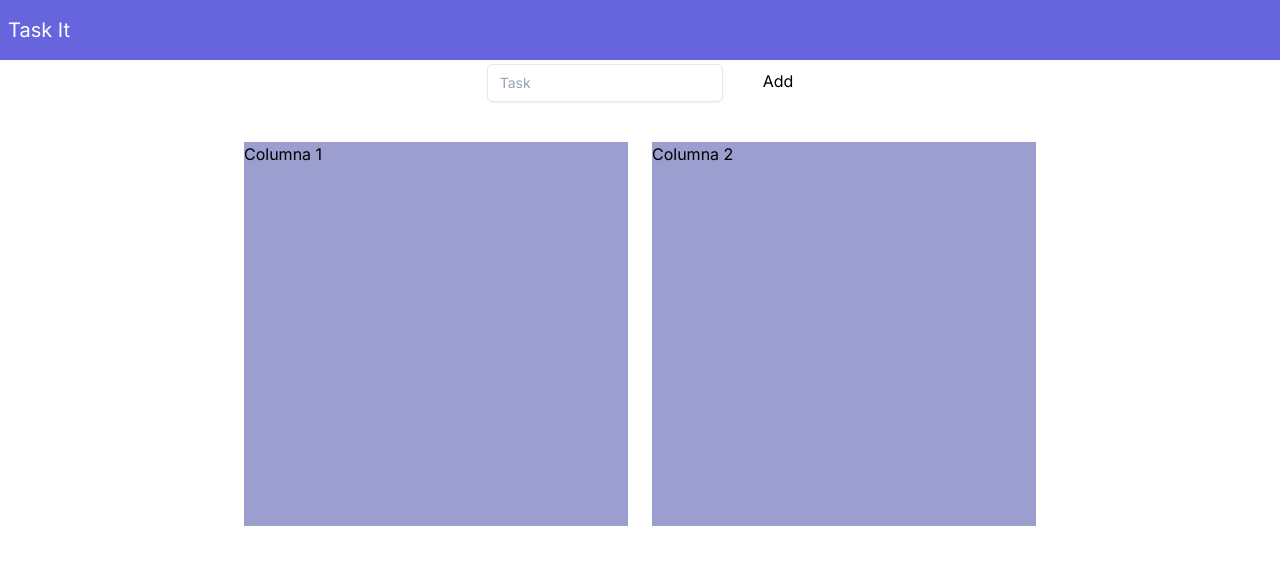
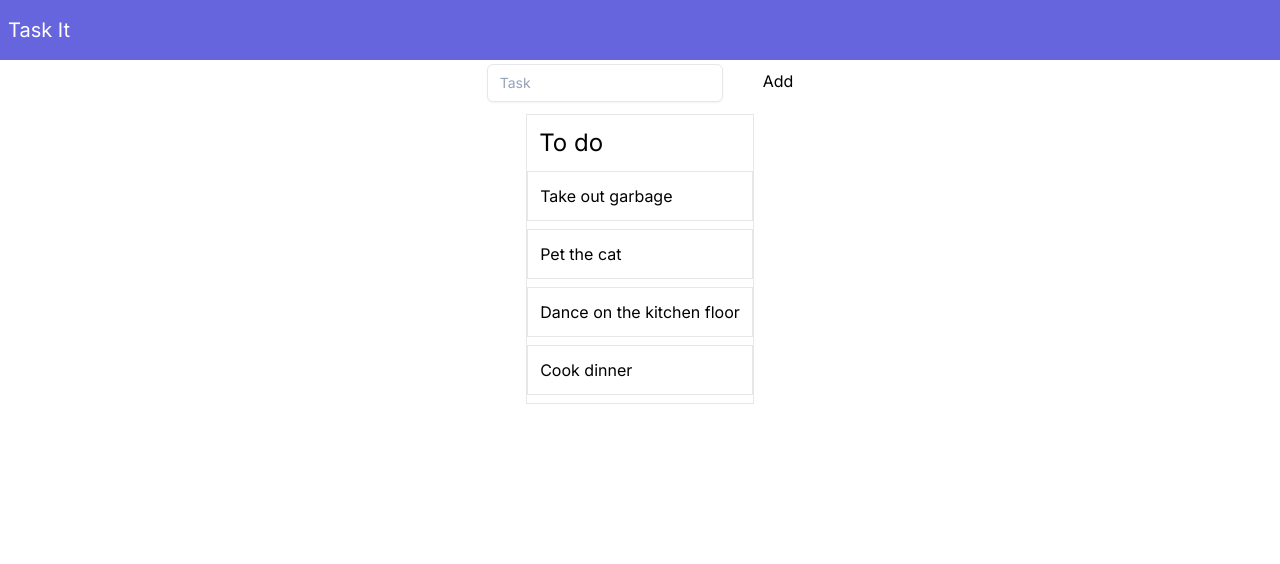
Before and after one commit to lmhmDev/task-it, a Next.js app: page / in a window 1280 px wide. Shown: the top 564 px of the page. Built offline with nearby package versions, Linux system fonts and the light colour scheme.

Commit message:
changed dnd library

```diff
--- a/package.json
+++ b/package.json
@@ -9,6 +9,9 @@
     "lint": "next lint"
   },
   "dependencies": {
+    "@dnd-kit/core": "^6.0.8",
+    "@dnd-kit/sortable": "^7.0.2",
+    "@dnd-kit/utilities": "^3.2.1",
     "@types/node": "20.5.2",
     "@types/react": "18.2.20",
     "@types/react-dom": "18.2.7",
@@ -18,8 +21,6 @@
     "next": "13.4.19",
     "postcss": "8.4.28",
     "react": "18.2.0",
-    "react-dnd": "^16.0.1",
-    "react-dnd-html5-backend": "^16.0.1",
     "react-dom": "18.2.0",
     "typescript": "5.1.6",
     "zustand": "^4.4.1"
--- a/src/app/page.tsx
+++ b/src/app/page.tsx
@@ -5,13 +5,14 @@ import Card from '@/components/card';
 import Column from '@/components/column';
 import { useState } from 'react';
 import useStore from '../utils/store';
+import { DragDropContext, Draggable, Droppable } from 'react-beautiful-dnd';
 
 export default function Home() {
 
   const [value, setValue] = useState('')
   const tasks = useStore((state) => state.tasks)
-  const column1 = useStore((state) => state.column1)
-  const column2 = useStore((state) => state.column2)
+  const columns = useStore((state) => state.columns)
+  const columnOrder = useStore((state) => state.columnOrder)
 
   const addAction = useStore((state) => state.addTask)
 
@@ -31,15 +32,6 @@ export default function Home() {
         <button onClick={() => addTask()}>Add</button>
       </div>
       <Board>
-        <div className="mt-10 flex flex-col gap-8 items-center justify-center w-1/3">
-          {tasks.map(task => {
-            return <Card task={task} actual="tasks" />
-          })}
-        </div>
-        <div className="flex gap-6">
-          <Column name="Columna 1" id="column1" tasks={column1} />
-          < Column name="Columna 2" id="column2" tasks={column2} />
-        </div>
       </Board>
     </main>
   )
--- a/src/components/board.tsx
+++ b/src/components/board.tsx
@@ -1,13 +1,31 @@
-import { DndProvider } from 'react-dnd'
-import { HTML5Backend } from 'react-dnd-html5-backend'
+import { DndContext, closestCenter } from '@dnd-kit/core';
+import useStore from '../utils/store';
+import Column from './column';
 
 
-const Board = ({ children }) => {
+const Board = () => {
+
+    const tasks = useStore((state) => state.tasks)
+    const columns = useStore((state) => state.columns)
+    const columnOrder = useStore((state) => state.columnOrder)
+
+    const onDragEnd = (event) => {
+        const { active, over } = event
+        console.log('active', active)
+        console.log('over', over)
+    }
 
     return (
-        <DndProvider backend={HTML5Backend}>
-            {children}
-        </DndProvider>
+        <DndContext collisionDetection={closestCenter} onDragEnd={onDragEnd}>
+            { columnOrder.map((columnId) => {
+
+                const column = columns[columnId]
+                const columnTasks = column.taskIds.map(taskId => tasks[taskId])
+
+                return <Column key={column.id} column={column} tasks={columnTasks} />
+
+            })}
+        </DndContext>
     )
 }
 
--- a/src/components/card.tsx
+++ b/src/components/card.tsx
@@ -1,38 +1,36 @@
-import { useDrag } from '../../node_modules/react-dnd/dist/index'
-import { ItemTypes } from '@/utils/dnd_types'
 import useStore from '../utils/store';
+import { useSortable } from '@dnd-kit/sortable'
+import { CSS } from '@dnd-kit/utilities'
 
-const Card = ({ task, actual }) => {
+const Card = ({ task }) => {
 
     const moveTask = useStore((state) => state.moveTask)
     const removeTask = useStore((state) => state.removeTask)
 
-    const [{ isDragging }, drag] = useDrag(() => ({
-        type: ItemTypes.CARD,
-        item: {
-            task: task,
-            actual: actual
-        },
-        end: (item, monitor) => {
-            const dropResult = monitor.getDropResult<string>()
-            if (item && dropResult) {
-                moveTask(item.actual, dropResult.id, item.task)
-                item.actual = dropResult.id
-            }
-        },
-        collect: (monitor) => ({
-            isDragging: !!monitor.isDragging()
-        })
-    }))
+    const {
+        attributes,
+        listeners,
+        setNodeRef,
+        transform,
+        transition
+    } = useSortable({
+        id: task.id
+    })
+
+    const style = {
+        transform: CSS.Transform.toString(transform),
+        transition
+    }
 
     return (
-
         <div
-            className={`flex justify-between items-center w-full ${isDragging ? 'opacity-50' : ''}`}
-            ref={drag}
+            style={style}
+            ref={setNodeRef}
+            {...attributes}
+            {...listeners}
+            className={`w-full border border-grey p-3 mb-2`}
         >
-            <p>{task}</p>
-            <button className="bg-primary p-2 rounded text-white" onClick={() => removeTask(task)}>borrar</button>
+            { task.content}
         </div >
     )
 }
--- a/src/components/column.tsx
+++ b/src/components/column.tsx
@@ -1,33 +1,33 @@
 import { useEffect } from 'react';
-import { useDrop } from 'react-dnd'
-import { ItemTypes } from '../utils/dnd_types';
 import Card from './card';
+import { SortableContext, verticalListSortingStrategy } from '@dnd-kit/sortable'
 
-const Column = ({ name, id, tasks }) => {
-
-    const [{ canDrop, isOver }, drop] = useDrop(() => ({
-        accept: ItemTypes.CARD,
-        drop: () => ({ id: id }),
-        collect: (monitor) => ({
-            isOver: monitor.isOver(),
-            canDrop: monitor.canDrop(),
-        }),
-    }))
-
-    const isActive = canDrop && isOver
+const Column = ({ column, tasks }) => {
 
     useEffect(() => {
         console.log(tasks)
     }, [tasks])
 
     return (
-        <div ref={drop} className={`h-96 w-96 bg-secondary ${canDrop ? 'border-2 border-detail' : ''} ${isActive ? 'border-primary' : ''}`}>
-            {name}
-            <div className>
-                {tasks.map(task => {
-                    return <Card task={task} actual={id} />
-                })}
-            </div>
+        <div className="border border-grey m-3">
+            <h3 className="text-2xl p-3">{column.title}</h3>
+            <SortableContext items={tasks} strategy={verticalListSortingStrategy}>
+                {
+                    tasks.map((task) => {
+                        return <Card key={task.id} task={task} />
+                    })
+                }
+                {/* {provided => {
+                    <div className="p-3"
+                        ref={provided.innerRef}
+                        {...provided.droppableProps}
+                    >
+                        {tasks.map(task => <Card key={task.id} task={task} />)}
+                        {provided.placeholder}
+                    </div>
+                }
+                } */}
+            </SortableContext>
         </div>
     )
 }
--- a/src/utils/store.tsx
+++ b/src/utils/store.tsx
@@ -1,9 +1,28 @@
 import { create } from 'zustand'
 
+const initialData = {
+    tasks: {
+        'task-1': { id: 'task-1', content: 'Take out garbage' },
+        'task-2': { id: 'task-2', content: 'Pet the cat' },
+        'task-3': { id: 'task-3', content: 'Dance on the kitchen floor' },
+        'task-4': { id: 'task-4', content: 'Cook dinner' }
+    },
+
+    columns: {
+        'column-1': {
+            id: 'column-1',
+            title: 'To do',
+            taskIds: ['task-1', 'task-2', 'task-3', 'task-4']
+        }
+    },
+
+    columnOrder: ['column-1']
+}
+
 const useStore = create((set) => ({
-    tasks: [],
-    column1: [],
-    column2: [],
+    tasks: initialData.tasks,
+    columns: initialData.columns,
+    columnOrder: initialData.columnOrder,
     addTask: (where, task) => {
         set((state) => ({
             [where]: [...state[where], task]
```
Also changed, not shown: 1 other file (tests, documents, lock files or other folders).
